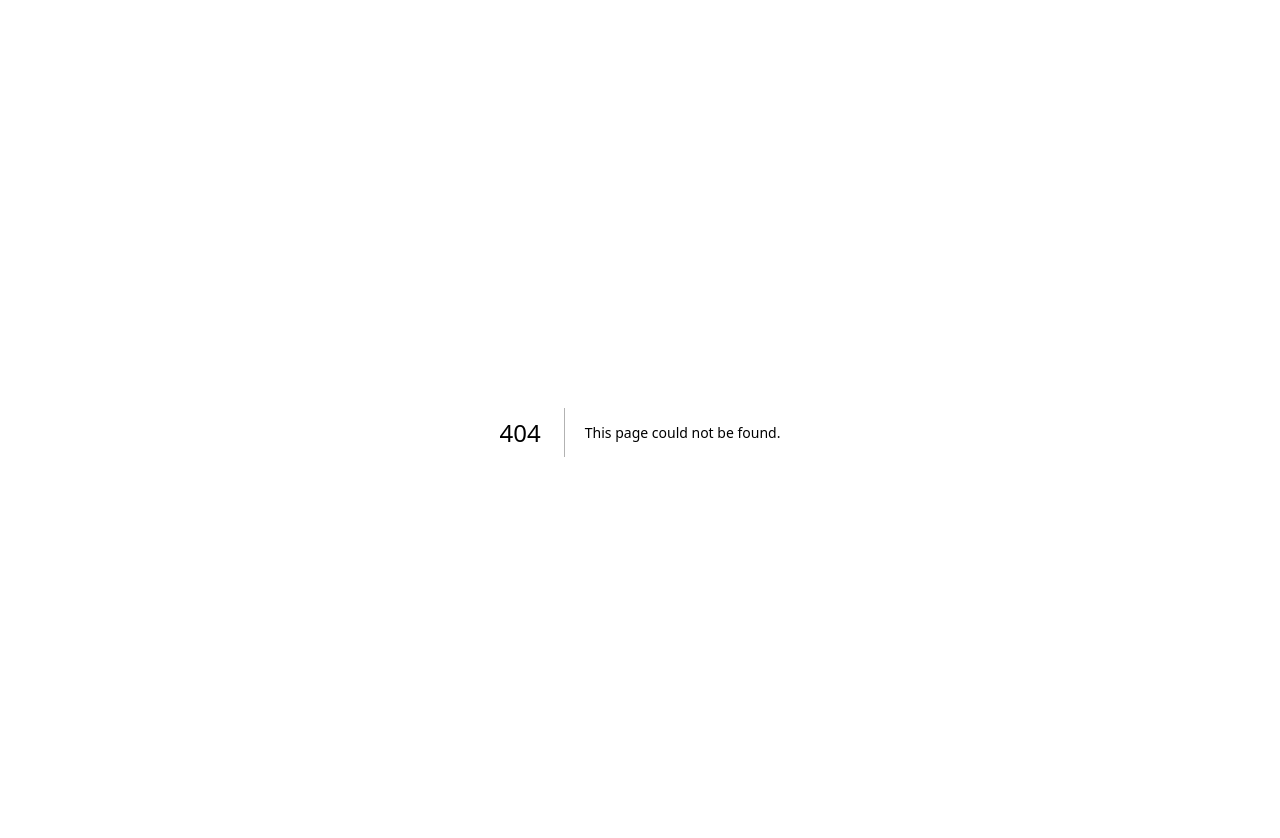
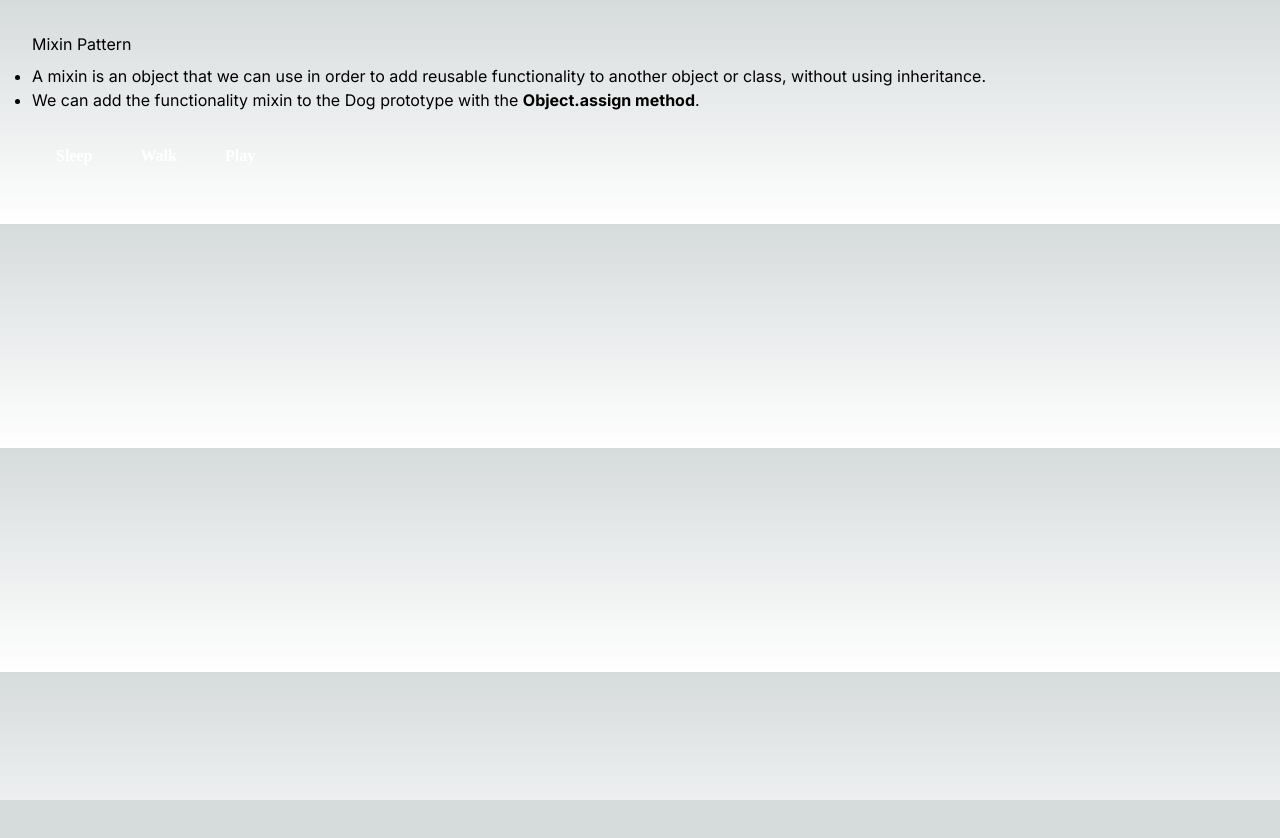
Before and after one commit to dkaus1/ui-patterns, a Next.js app in the folder design-patterns/my-next-app/: page /mixin-pattern in a window 1280 px wide. Before the commit this address had no page. Shown: the top 838 px of the page. After the commit the page ends 800 px from the top, so only its background shows below. Built offline with nearby package versions, Linux system fonts and the light colour scheme.

Commit message:
feat: mixin-pattern

```diff
--- /dev/null
+++ b/design-patterns/my-next-app/src/app/mixin-pattern/page.js
@@ -0,0 +1,54 @@
+"use client";
+import { useEffect } from "react";
+
+const MixinPattern = () => {
+  class Dog {
+    constructor(name) {
+      this.name = name;
+    }
+  }
+  const animalFunctionality = {
+    walk: () => console.log("Walking!"),
+    sleep: () => console.log("Sleeping!"),
+  };
+
+  const dogFunctionality = {
+    __proto__: animalFunctionality,
+    bark: () => console.log("Woof!"),
+    wagTail: () => console.log("Wagging my tail!"),
+    play: () => console.log("Playing!"),
+    walk() {
+      super.walk();
+    },
+    sleep() {
+      super.sleep();
+    },
+  };
+
+  Object.assign(Dog.prototype, dogFunctionality);
+
+  const pet1 = new Dog("Daisy");
+
+  return (
+    <>
+      <h2>Mixin Pattern</h2>
+      <ul className="my-2">
+        <li>
+          A mixin is an object that we can use in order to add reusable
+          functionality to another object or class, without using inheritance.
+        </li>
+        <li>
+          We can add the functionality mixin to the Dog prototype with the{" "}
+          <strong>Object.assign method</strong>.
+        </li>
+      </ul>
+
+      <div>
+        <button className="m-2 border-r-2" onClick={() => pet1.sleep()}>Sleep</button>
+        <button className="m-2 border-r-2" onClick={() => pet1.walk()}>Walk</button>
+        <button className="m-2 border-r-2" onClick={() => pet1.play()}>Play</button>
+      </div>
+    </>
+  );
+};
+export default MixinPattern;
--- a/design-patterns/my-next-app/src/app/page.tsx
+++ b/design-patterns/my-next-app/src/app/page.tsx
@@ -11,6 +11,7 @@ export default function Home() {
         <li className='underline my-4'><Link href="/proxy-pattern">Proxy-Pattern</Link></li>
         <li className='underline my-4'><Link href="/module-pattern">Module-Pattern</Link></li>
         <li className='underline my-4'><Link href="/provider-pattern">Provider-Pattern</Link></li>
+        <li className='underline my-4'><Link href="/mixin-pattern">Mixin Pattern</Link></li>
       </ul>
     </div>
   )
```
Also changed, not shown: design-patterns/my-next-app/src/app/mixin-pattern/README.md (added), design-patterns/my-next-app/src/app/module-pattern/README.md (added).
